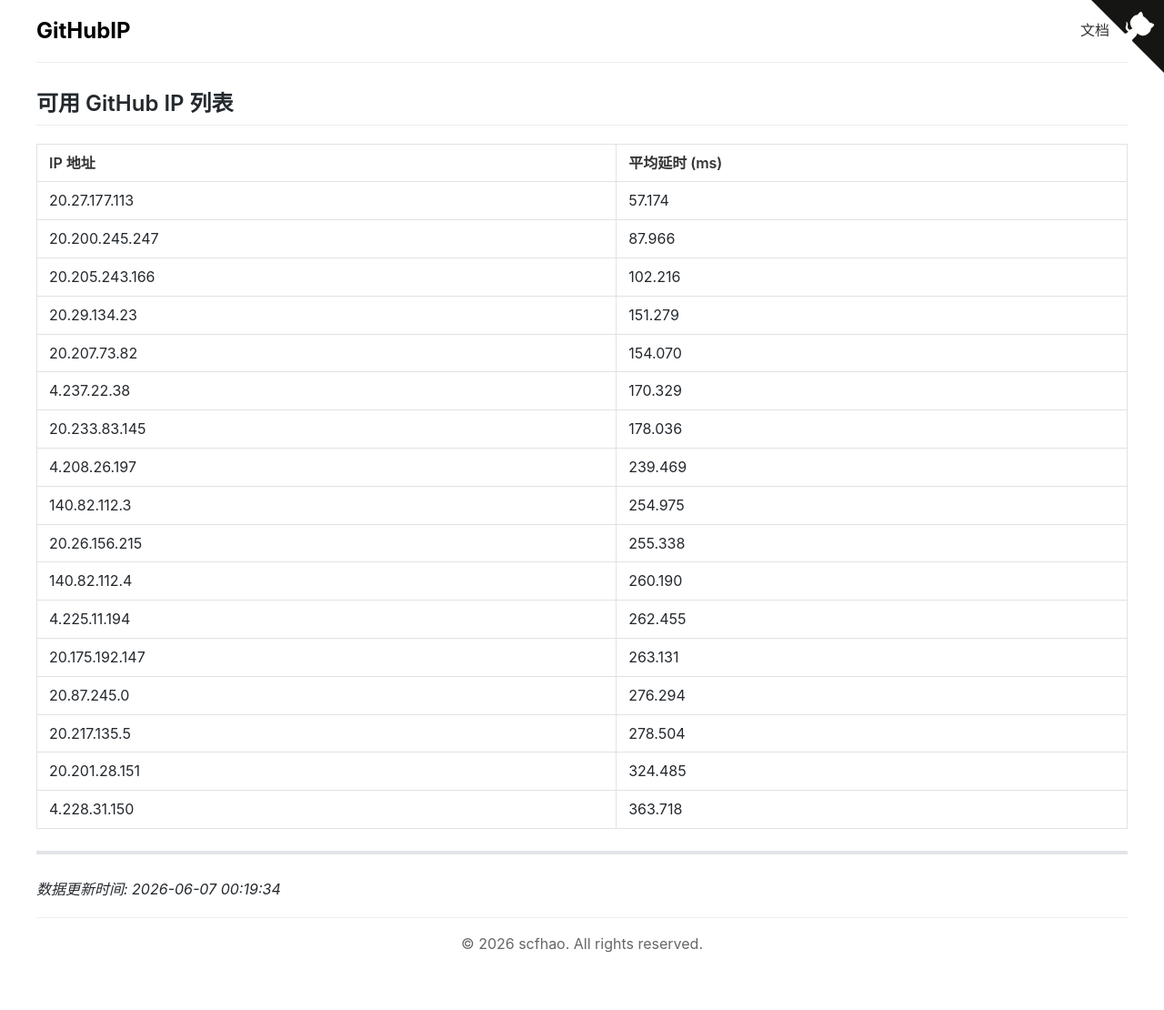
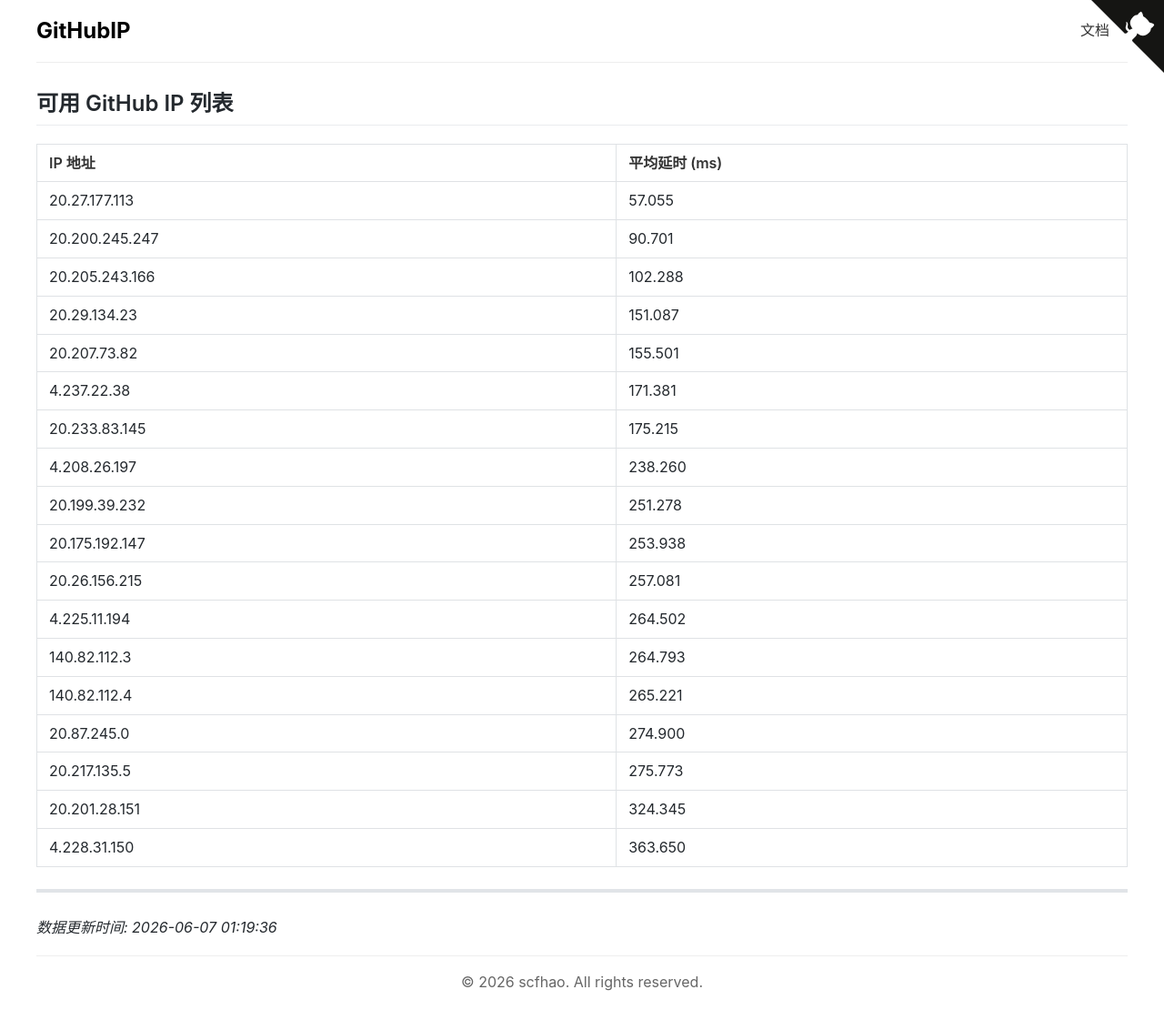
Before and after one commit to scfhao/GitHubIP, a Jekyll site: the page built from index.md, in a window 1280 px wide. Shown: the whole page at 91% size. Built offline with Jekyll 4.4.1, drawn with Linux system fonts in a browser that asks for light colours; before the commit the page ends 1068 px from its top, so only the background shows below that.

Commit message:
自动脚本执行 - 2026-06-07 01:19:36

```diff
--- a/index.md
+++ b/index.md
@@ -1,31 +1,32 @@
 ---
 layout: home
 title: GitHub IP 列表
-date: 2026-06-07 00:19:34
+date: 2026-06-07 01:19:36
 ---
 
 ## 可用 GitHub IP 列表
 
 | IP 地址 | 平均延时 (ms) |
 |---------|--------------|
-| 20.27.177.113 | 57.174 |
-| 20.200.245.247 | 87.966 |
-| 20.205.243.166 | 102.216 |
-| 20.29.134.23 | 151.279 |
-| 20.207.73.82 | 154.070 |
-| 4.237.22.38 | 170.329 |
-| 20.233.83.145 | 178.036 |
-| 4.208.26.197 | 239.469 |
-| 140.82.112.3 | 254.975 |
-| 20.26.156.215 | 255.338 |
-| 140.82.112.4 | 260.190 |
-| 4.225.11.194 | 262.455 |
-| 20.175.192.147 | 263.131 |
-| 20.87.245.0 | 276.294 |
-| 20.217.135.5 | 278.504 |
-| 20.201.28.151 | 324.485 |
-| 4.228.31.150 | 363.718 |
+| 20.27.177.113 | 57.055 |
+| 20.200.245.247 | 90.701 |
+| 20.205.243.166 | 102.288 |
+| 20.29.134.23 | 151.087 |
+| 20.207.73.82 | 155.501 |
+| 4.237.22.38 | 171.381 |
+| 20.233.83.145 | 175.215 |
+| 4.208.26.197 | 238.260 |
+| 20.199.39.232 | 251.278 |
+| 20.175.192.147 | 253.938 |
+| 20.26.156.215 | 257.081 |
+| 4.225.11.194 | 264.502 |
+| 140.82.112.3 | 264.793 |
+| 140.82.112.4 | 265.221 |
+| 20.87.245.0 | 274.900 |
+| 20.217.135.5 | 275.773 |
+| 20.201.28.151 | 324.345 |
+| 4.228.31.150 | 363.650 |
 
 ---
 
-*数据更新时间: 2026-06-07 00:19:34*
+*数据更新时间: 2026-06-07 01:19:36*
```
